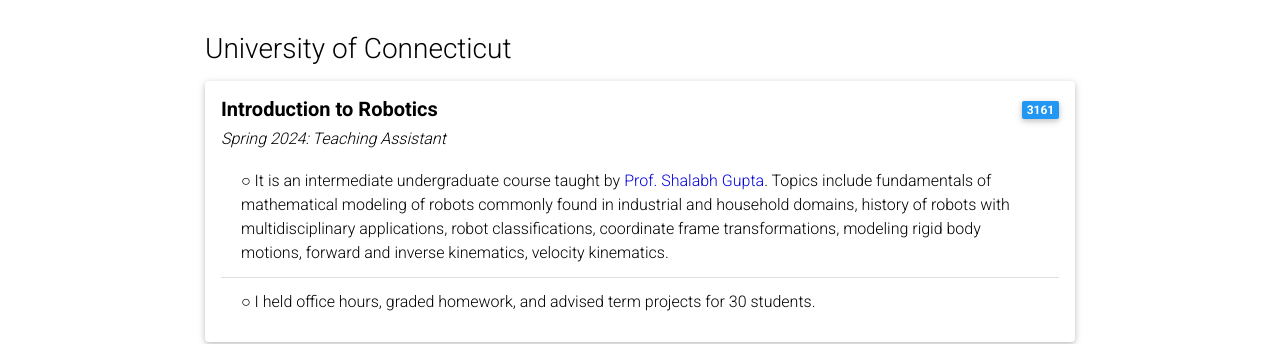
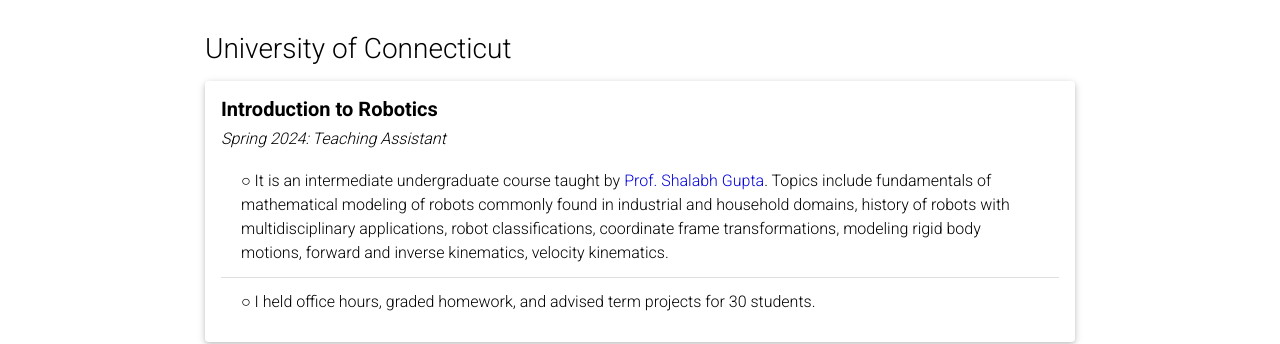
Before and after one commit to ZongyuanShen/ZongyuanShen.github.io, a Jekyll site: the page built from _pages/teaching.md, in a window 1280 px wide and 900 px high. Shown: the part 154-498 px from the top of the window. Built offline with Jekyll 4.4.1, drawn with Linux system fonts in a browser that asks for light colours; some web fonts are replaced; comment, search, counter and statistics services are not loaded; a style sheet for code colours, icons or effects is not loaded.

Commit message:
Update teaching.md

```diff
--- a/_pages/teaching.md
+++ b/_pages/teaching.md
@@ -14,11 +14,6 @@
     <div class="row">
       <div class="col-sm-10">
         <h5 class="font-weight-bold">Introduction to Robotics</h5>
-      </div>
-      <div class="col-sm-2 text-left text-sm-right">
-        <span class="badge font-weight-bold blue text-uppercase align-middle" href="https://catalog.uconn.edu/directory-of-courses/course/ECE/3162/" target="_blank">
-            3161
-        </span>
       </div>
     </div>
     <h6 class="font-italic mt-2 mt-sm-0">Spring 2024: Teaching Assistant</h6>
```
